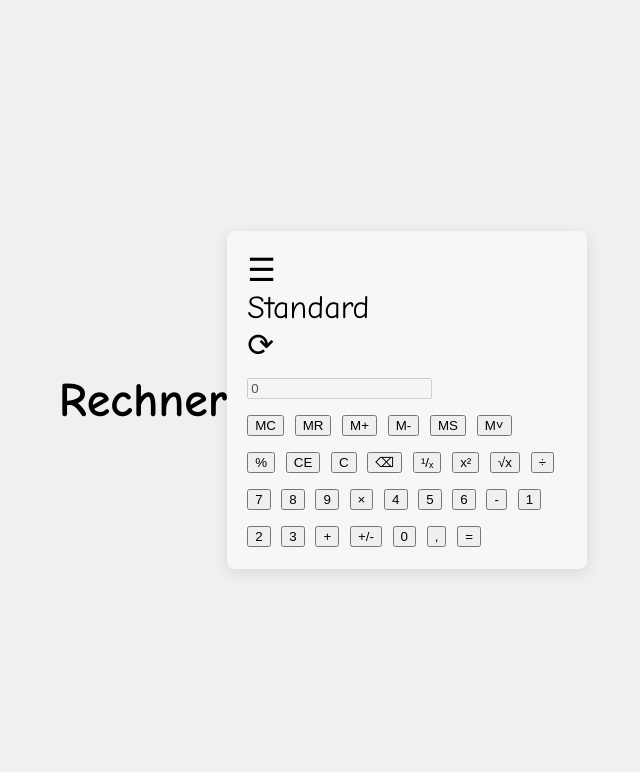
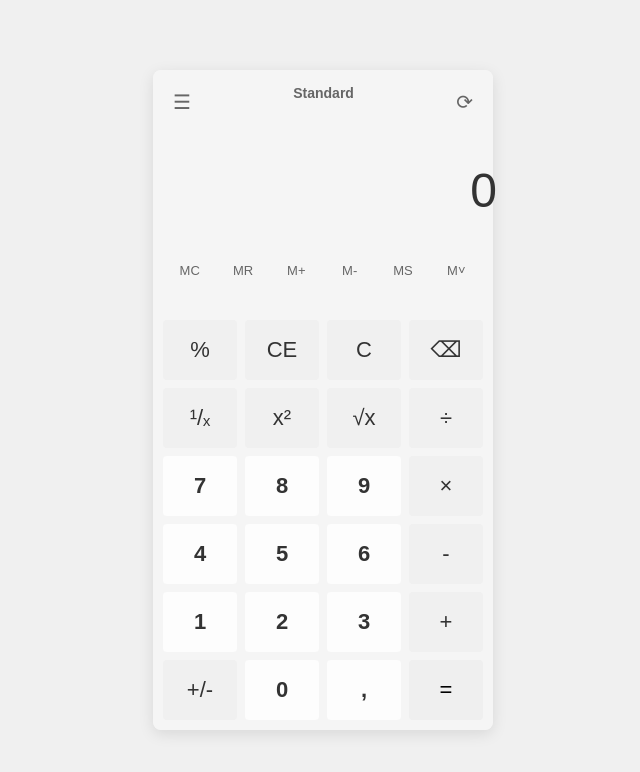
Before and after one commit to zGrantelbart/Testprojekt, a plain HTML site: page index.html in a window 1280 px wide. Shown: the whole page, without its empty margins (317-957 px from the left). Drawn offline with Linux system fonts and the light colour scheme.

Commit message:
css looks better now we go to js

```diff
--- a/index.html
+++ b/index.html
@@ -7,7 +7,6 @@
     <link rel="stylesheet" href="style.css">
 </head>
 <body>
-    <h2>Rechner</h2>
     <div class="calculator-container">
         <div class="top-bar">
             <div class="menu-icon">☰</div>
@@ -17,7 +16,7 @@
 
         <div class="display-area">
             <div class="history-display"></div>
-            <input type="text" class="display" value="0" disabled>
+            <input type="text" class="display" value="0" readonly>
         </div>
 
         <div class="memory-buttons">
--- a/style.css
+++ b/style.css
@@ -1,7 +1,7 @@
 body{
     margin: 0;
     display:flex;
-    font-family: Comic Sans MS;
+    font-family: Arial, Helvetica, sans-serif;
     font-size: 2em;
     justify-content: center;
     align-items: center;
@@ -14,8 +14,115 @@ body{
     flex-direction: column;
     justify-content: space-between;
     border-radius: 8px;
-    background-color: #f7f7f7;
+    background-color: hsl(0, 0%, 97%, 0.9);
     box-shadow: 0 4px 15px rgba(0, 0, 0, 0.1);
     width: 320px;
-    padding: 20px;
+    padding: 10px;
 }
+.top-bar {
+    display: flex;
+    justify-content: space-between;
+    align-items:flex;
+    padding: 5px 0;
+    color: #666;
+    font-size: 14px;
+    height: 40px;
+}
+.menu-icon, .history-icon {
+    cursor: pointer;
+    font-size: 20px;
+    padding: 5px 10px;
+}
+.calculator-mode {
+    font-weight: bold;
+    flex-grow: 1;
+    text-align: center;
+}
+.display-area {
+    text-align: right;
+    padding: 10px 0;
+}
+.history-display {
+    min-height: 20px;
+    color: #888;
+    font-size: 18px;
+    padding-right:10px;
+}
+.display {
+    width: calc(100% -20%);
+    height: 60px;
+    background-color: transparent;
+    border: none;
+    outline: none;
+    font-size: 48px;
+    color: hsl(0, 0%, 20%);
+    text-align: center;
+    padding:0 10px;
+    box-sizing: border-box;
+}
+.memory-buttons {
+    display:flex;
+    justify-content: space-between;
+    padding: 10px 0;
+    /* border-bottom: 1px solid #c0c0c0; */
+    margin-bottom: 10px;
+}
+.memory-buttons .button {
+    background-color: transparent;
+    border: none;
+    cursor: pointer;
+    color: #666;
+    font-size: 13px;
+    padding: 8px 5px;
+    flex-grow: 1;
+    text-align: center;
+}
+.memory-buttons .button:hover {
+    background-color: #e9e9e9;
+    border-radius: 4px;
+}
+.buttons.grid-container {
+    display:grid;
+    grid-template-columns: repeat(4, 1fr);
+    grid-auto-flow: 1fr;
+    gap: 8px;
+}
+.button {
+    width: 100%;
+    height: 60px;
+    border: none;
+    border-radius: 4px;
+    font-size: 22px;
+    cursor: pointer;
+    transition: background-color 0.2s, box shadow 0.2s;
+    display:flex;
+    justify-content: center;
+    align-items: center;
+}
+.button.number {
+    background-color: #fdfdfd;
+    color: #333;
+    font-weight: bold;
+}
+.button.number:hover {
+    background-color: #e9e9e9;
+}
+.button.operator, .button.function {
+    background-color: #f0f0f0;
+    color: #333;
+}
+.button.operator:hover, .button.function:hover {
+    background-color: #e0e0e0;
+}
+.button.equals:hover {
+    background-color: #0078d4;
+    color: white;
+    font-size: 28px;
+    grid-column: span 1;
+}
+.button.equals:hover {
+    background-color: #005ea2;
+}
+.button.number.zero {
+    grid-column: span 2;
+}
```
